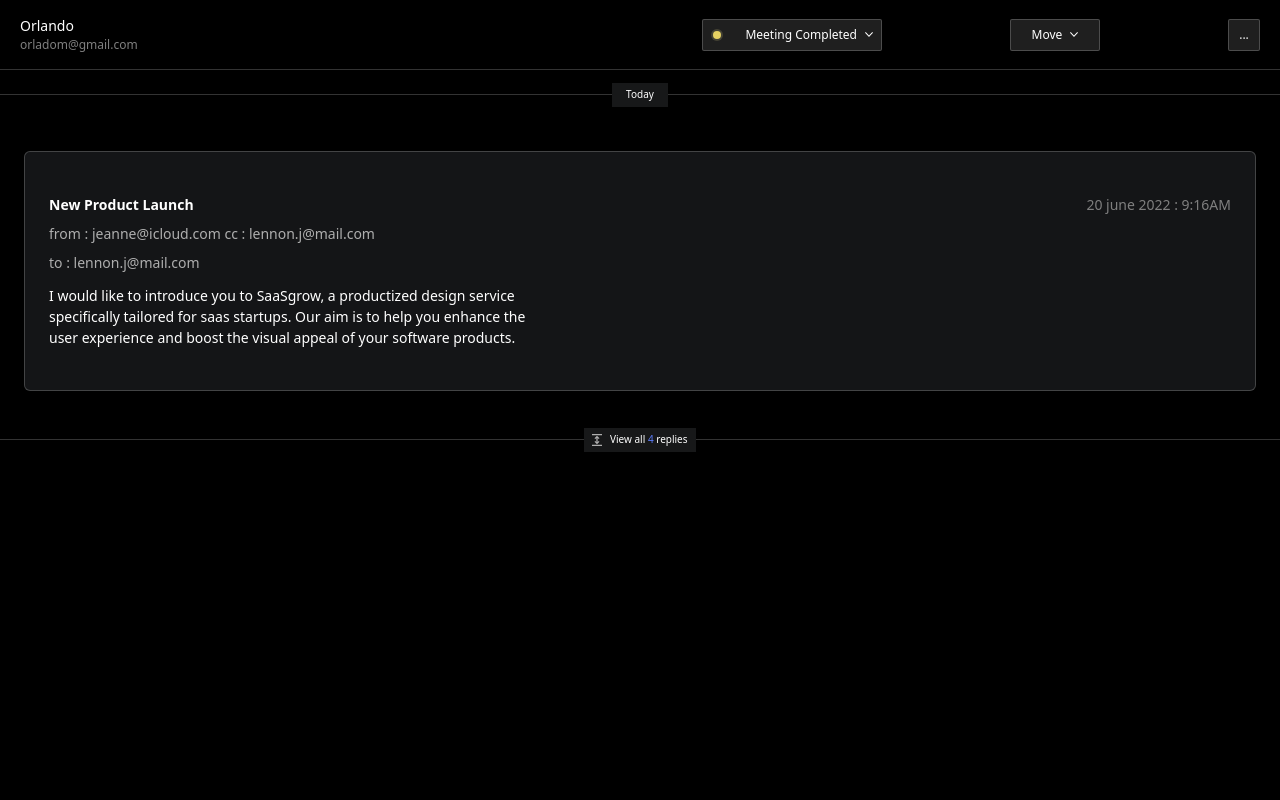
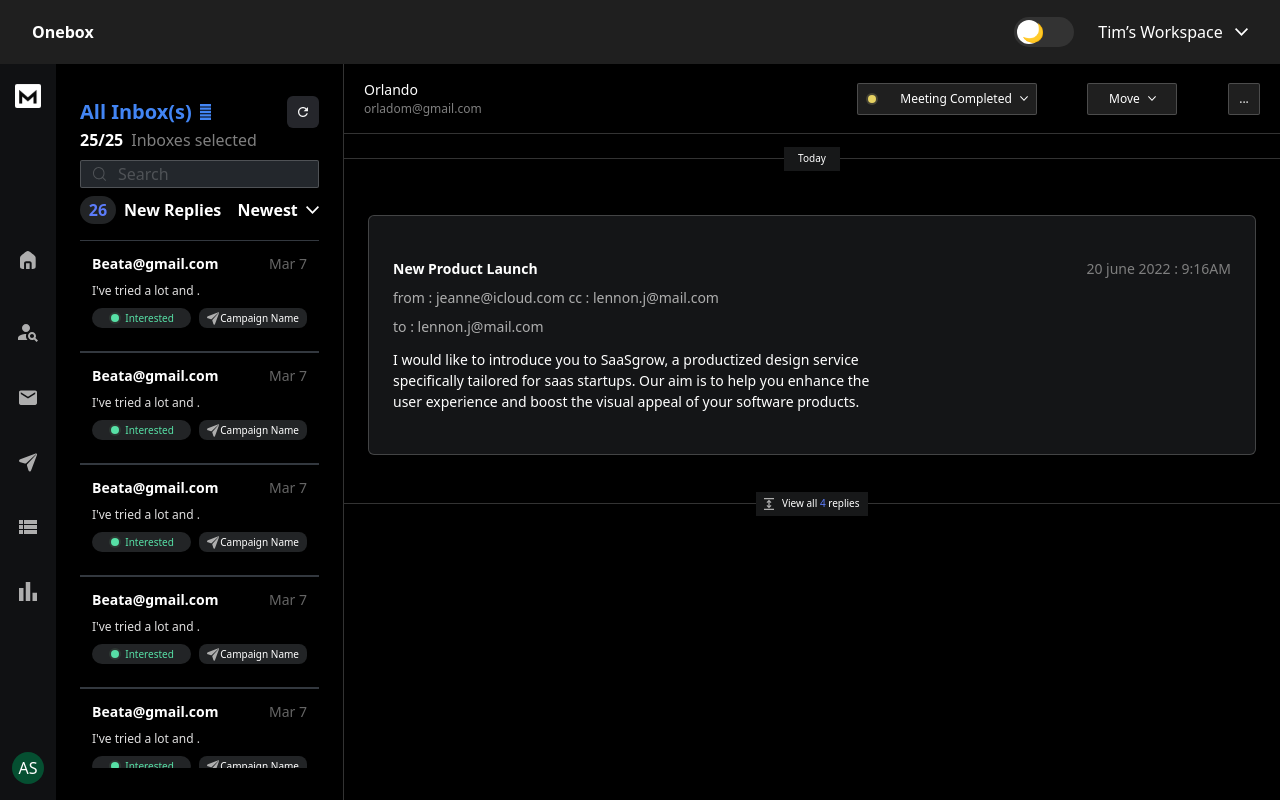
Before and after one commit to gauravsingh94/ReachInbox-Assignment, a React (Vite) app: page / in a window 1280 px wide. Built offline with nearby package versions, Linux system fonts and the light colour scheme.

Commit message:
fixed some issues.

```diff
--- a/src/App.tsx
+++ b/src/App.tsx
@@ -1,11 +1,21 @@
+import NavBar from "./components/NavBar/NavBar";
+import AllInBox from "./components/AllInbox/AllInbox";
 import ViewMail from "./components/ViewMail/ViewMail";
+import Sidebar from "./components/SideBar/SideBar";
+
 function App() {
   return (
-    <>
-      <div className="h-screen text-white bg-black">
-        <ViewMail />
+    <div className="h-screen w-full bg-black text-white flex flex-col">
+      <NavBar />
+      <div className="flex w-full" style={{ height: "calc(100vh - 64px)" }}>
+        <Sidebar />
+        <AllInBox />
+        <div className="flex-grow">
+          <ViewMail />
+        </div>
       </div>
-    </>
+    </div>
   );
 }
+
 export default App;
--- a/src/components/AllInbox/AllInbox.tsx
+++ b/src/components/AllInbox/AllInbox.tsx
@@ -7,7 +7,7 @@ import EmailListCard from "./EmailListCard";
 
 const AllInBox = () => {
   return (
-    <div className="bg-black w-72 flex flex-col items-center px-6 py-8">
+    <div className="bg-black w-72 flex flex-col items-center px-6 py-8 h-full border-r-[1px] border-[#FFFFFF33]">
       <div className="w-full flex items-center justify-between">
         <div className="flex justify-center items-center gap-2">
           <h1 className="text-[#4285F4] text-[20px] font-bold">All Inbox(s)</h1>
@@ -22,7 +22,7 @@ const AllInBox = () => {
 
       <div className="flex justify-start w-full">
         <div className="flex gap-2">
-          <div className="font-bold">25/25 </div>
+          <div className="font-bold">25/25</div>
           <span className="text-[#7F7F7F]">Inboxes selected</span>
         </div>
       </div>
@@ -32,7 +32,7 @@ const AllInBox = () => {
       </div>
 
       <div className="w-full mt-2 flex justify-between">
-        <div className="flex items-center gap-2 ">
+        <div className="flex items-center gap-2">
           <div>
             <ReplyCount count={26} />
           </div>
@@ -42,12 +42,12 @@ const AllInBox = () => {
         <div className="flex items-center gap-2">
           <h1 className="font-semibold">Newest</h1>
           <div>
-            <img src={DropDownIcon} alt="Drop Down Iconj" />
+            <img src={DropDownIcon} alt="Drop Down Icon" />
           </div>
         </div>
       </div>
 
-      <div className="mt-4 w-full overflow-y-auto">
+      <div className="mt-4 w-full flex-1 overflow-y-auto">
         <EmailListCard />
         <EmailListCard />
         <EmailListCard />
@@ -61,4 +61,5 @@ const AllInBox = () => {
     </div>
   );
 };
+
 export default AllInBox;
```
